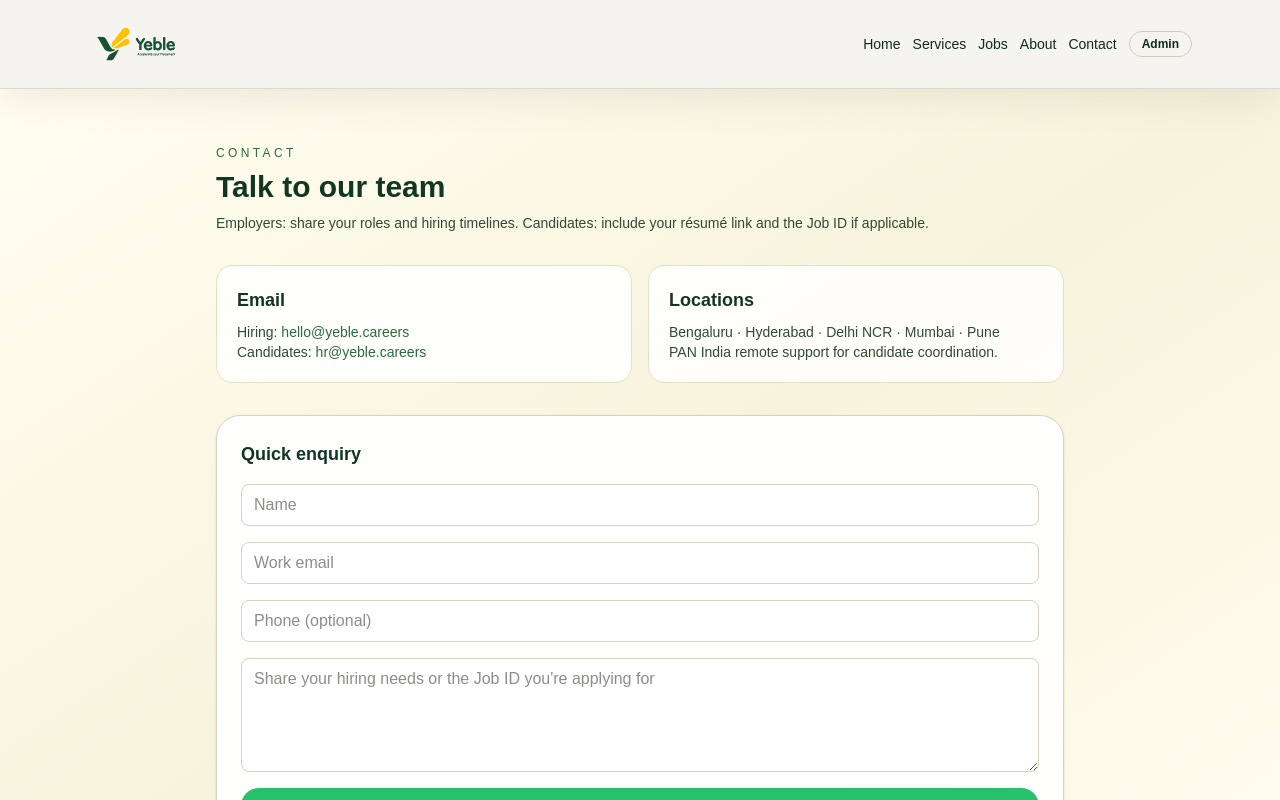
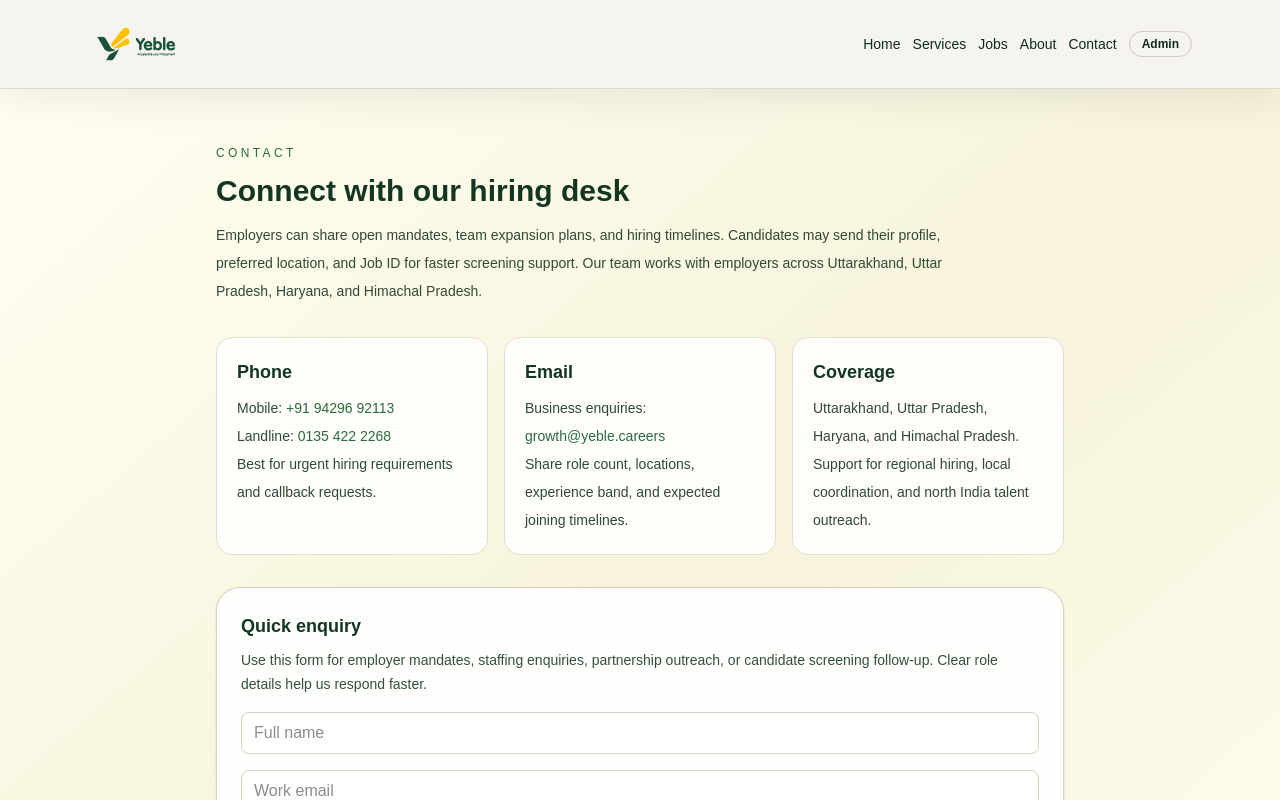
Before and after one commit to vitchcraftstudios/yeble.careers, a Next.js app in the folder apps/web/: page /contact in a window 1280 px wide. Shown: the top 800 px of the page. Built offline with nearby package versions, Linux system fonts and the light colour scheme.

Commit message:
Refresh contact page agency copy and details

```diff
--- a/apps/web/app/contact/page.tsx
+++ b/apps/web/app/contact/page.tsx
@@ -6,39 +6,55 @@ export default function ContactPage() {
   return (
     <div className="min-h-screen bg-gradient-to-br from-[#fffef0] via-[#f7f3dc] to-[#fffef0] text-[#0f2918]">
       <div className="mx-auto max-w-4xl px-6 py-14 space-y-8">
-        <div className="space-y-2">
+        <div className="space-y-3">
           <p className="text-xs uppercase tracking-[0.28em] text-[#2d6a3e]">Contact</p>
-          <h1 className="text-3xl font-semibold text-[#123622]">Talk to our team</h1>
-          <p className="text-sm text-[#2f4a35]">
-            Employers: share your roles and hiring timelines. Candidates: include your résumé link and the Job ID if
-            applicable.
+          <h1 className="text-3xl font-semibold text-[#123622]">Connect with our hiring desk</h1>
+          <p className="max-w-3xl text-sm leading-7 text-[#2f4a35]">
+            Employers can share open mandates, team expansion plans, and hiring timelines. Candidates may send their
+            profile, preferred location, and Job ID for faster screening support. Our team works with employers across
+            Uttarakhand, Uttar Pradesh, Haryana, and Himachal Pradesh.
           </p>
         </div>
 
-        <div className="grid gap-4 md:grid-cols-2">
+        <div className="grid gap-4 md:grid-cols-3">
           <div className="rounded-2xl border border-[#e3decf] bg-white/85 p-5">
-            <h3 className="text-lg font-semibold text-[#123622]">Email</h3>
-            <p className="mt-2 text-sm text-[#2f4a35]">
-              Hiring: <a className="text-[#2d6a3e]" href="mailto:hello@yeble.careers">hello@yeble.careers</a>
+            <h3 className="text-lg font-semibold text-[#123622]">Phone</h3>
+            <p className="mt-2 text-sm leading-7 text-[#2f4a35]">
+              Mobile: <a className="font-medium text-[#2d6a3e]" href="tel:+919429692113">+91 94296 92113</a>
               <br />
-              Candidates: <a className="text-[#2d6a3e]" href="mailto:hr@yeble.careers">hr@yeble.careers</a>
+              Landline: <a className="font-medium text-[#2d6a3e]" href="tel:+911354222268">0135 422 2268</a>
+              <br />
+              Best for urgent hiring requirements and callback requests.
             </p>
           </div>
           <div className="rounded-2xl border border-[#e3decf] bg-white/85 p-5">
-            <h3 className="text-lg font-semibold text-[#123622]">Locations</h3>
-            <p className="mt-2 text-sm text-[#2f4a35]">
-              Bengaluru · Hyderabad · Delhi NCR · Mumbai · Pune <br />
-              PAN India remote support for candidate coordination.
+            <h3 className="text-lg font-semibold text-[#123622]">Email</h3>
+            <p className="mt-2 text-sm leading-7 text-[#2f4a35]">
+              Business enquiries: <a className="font-medium text-[#2d6a3e]" href="mailto:growth@yeble.careers">growth@yeble.careers</a>
+              <br />
+              Share role count, locations, experience band, and expected joining timelines.
+            </p>
+          </div>
+          <div className="rounded-2xl border border-[#e3decf] bg-white/85 p-5">
+            <h3 className="text-lg font-semibold text-[#123622]">Coverage</h3>
+            <p className="mt-2 text-sm leading-7 text-[#2f4a35]">
+              Uttarakhand, Uttar Pradesh, Haryana, and Himachal Pradesh.
+              <br />
+              Support for regional hiring, local coordination, and north India talent outreach.
             </p>
           </div>
         </div>
 
         <div className="rounded-3xl border border-[#d6d1c1] bg-white/90 p-6 shadow-sm">
           <h3 className="text-lg font-semibold text-[#123622]">Quick enquiry</h3>
+          <p className="mt-2 text-sm leading-6 text-[#31513c]">
+            Use this form for employer mandates, staffing enquiries, partnership outreach, or candidate screening
+            follow-up. Clear role details help us respond faster.
+          </p>
           <form className="mt-4 grid gap-4">
             <input
               className="w-full rounded-lg border border-[#d6d1c1] bg-white px-3 py-2 text-[#0f2918] placeholder:text-[#8a8f87] outline-none"
-              placeholder="Name"
+              placeholder="Full name"
               required
             />
             <input
@@ -49,11 +65,11 @@ export default function ContactPage() {
             />
             <input
               className="w-full rounded-lg border border-[#d6d1c1] bg-white px-3 py-2 text-[#0f2918] placeholder:text-[#8a8f87] outline-none"
-              placeholder="Phone (optional)"
+              placeholder="Phone number"
             />
             <textarea
               className="w-full rounded-lg border border-[#d6d1c1] bg-white px-3 py-2 text-[#0f2918] placeholder:text-[#8a8f87] outline-none"
-              placeholder="Share your hiring needs or the Job ID you're applying for"
+              placeholder="Share your hiring requirement, locations, experience range, or the Job ID you are applying for"
               rows={4}
             />
             <button
@@ -62,9 +78,8 @@ export default function ContactPage() {
             >
               Send enquiry
             </button>
-            <p className="text-xs text-[#31513c]">
-              Submissions route to our inbox; we respond within one business day. For faster responses, email
-              hello@yeble.careers directly.
+            <p className="text-xs leading-6 text-[#31513c]">
+              We usually respond within one business day. For urgent business enquiries, call <a className="font-medium text-[#2d6a3e]" href="tel:+919429692113">+91 94296 92113</a>, call <a className="font-medium text-[#2d6a3e]" href="tel:+911354222268">0135 422 2268</a>, or email <a className="font-medium text-[#2d6a3e]" href="mailto:growth@yeble.careers">growth@yeble.careers</a>.
             </p>
           </form>
         </div>
```
